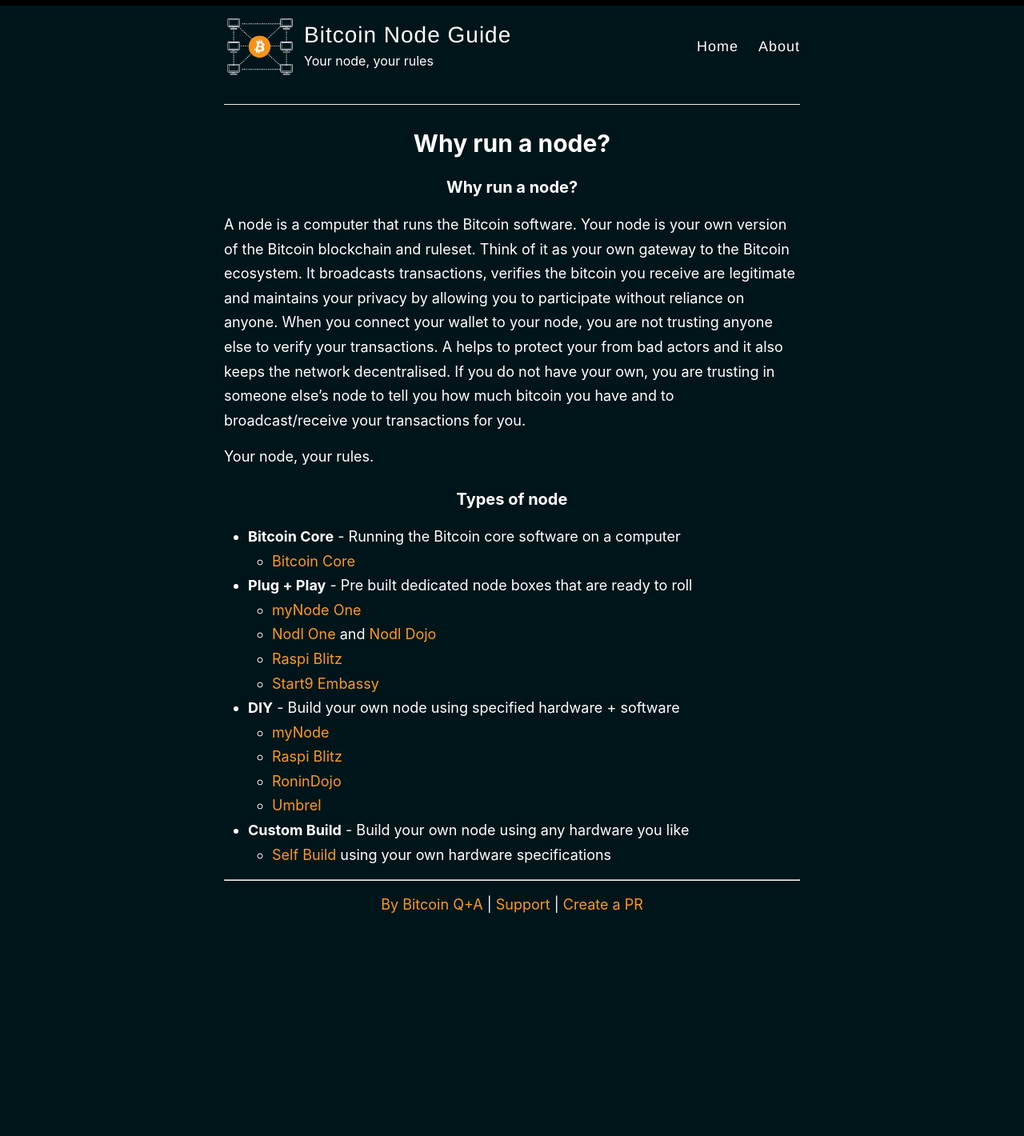
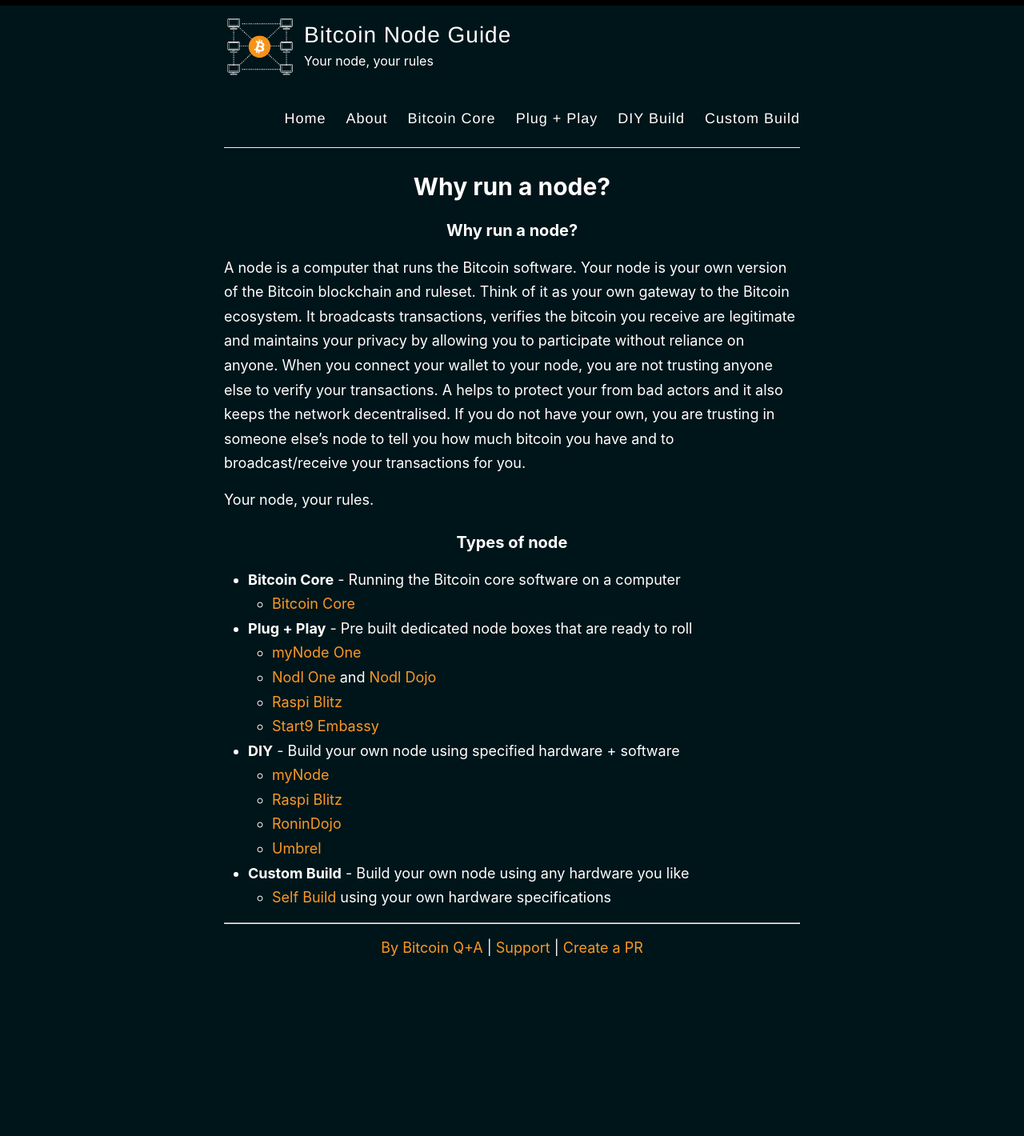
Before and after one commit to BitcoinQnA/node-guide, a Jekyll site: the page built from index.html, in a window 1280 px wide. Shown: the whole page at 80% size. Built offline with Jekyll 4.4.1, drawn with Linux system fonts in a browser that asks for light colours; the list of posts is cut into pages by our own code; before the commit the page ends 1366 px from its top, so only the background shows below that.

Commit message:
Update default.html

```diff
--- a/_layouts/default.html
+++ b/_layouts/default.html
@@ -31,6 +31,10 @@
             <nav>
               <a href="{{ site.baseurl }}/">Home</a>
               <a href="{{ site.baseurl }}/about">About</a>
+              <a href="{{ site.baseurl }}/core">Bitcoin Core</a>
+              <a href="{{ site.baseurl }}/plug-and-play">Plug + Play</a>
+              <a href="{{ site.baseurl }}/diy">DIY Build</a>
+              <a href="{{ site.baseurl }}/custom">Custom Build</a>
             </nav>
           </header>
         </div>
```
